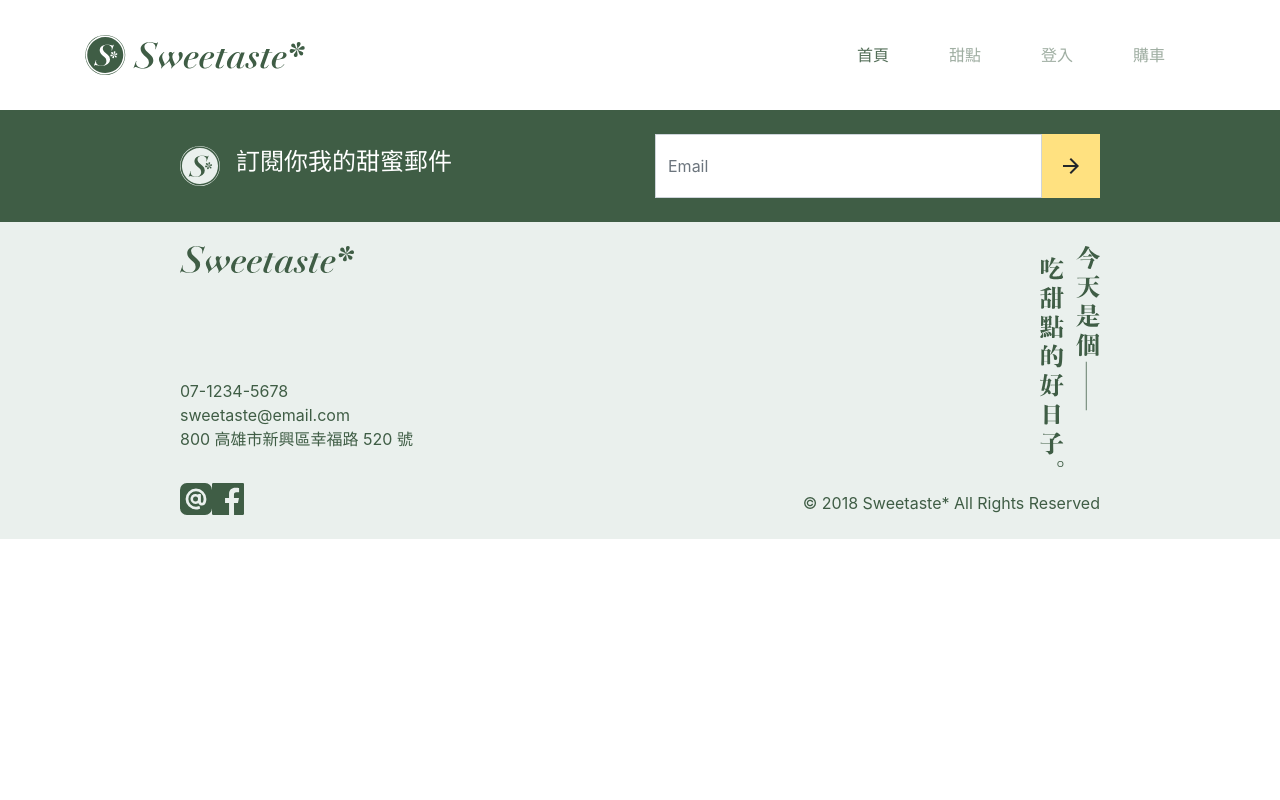
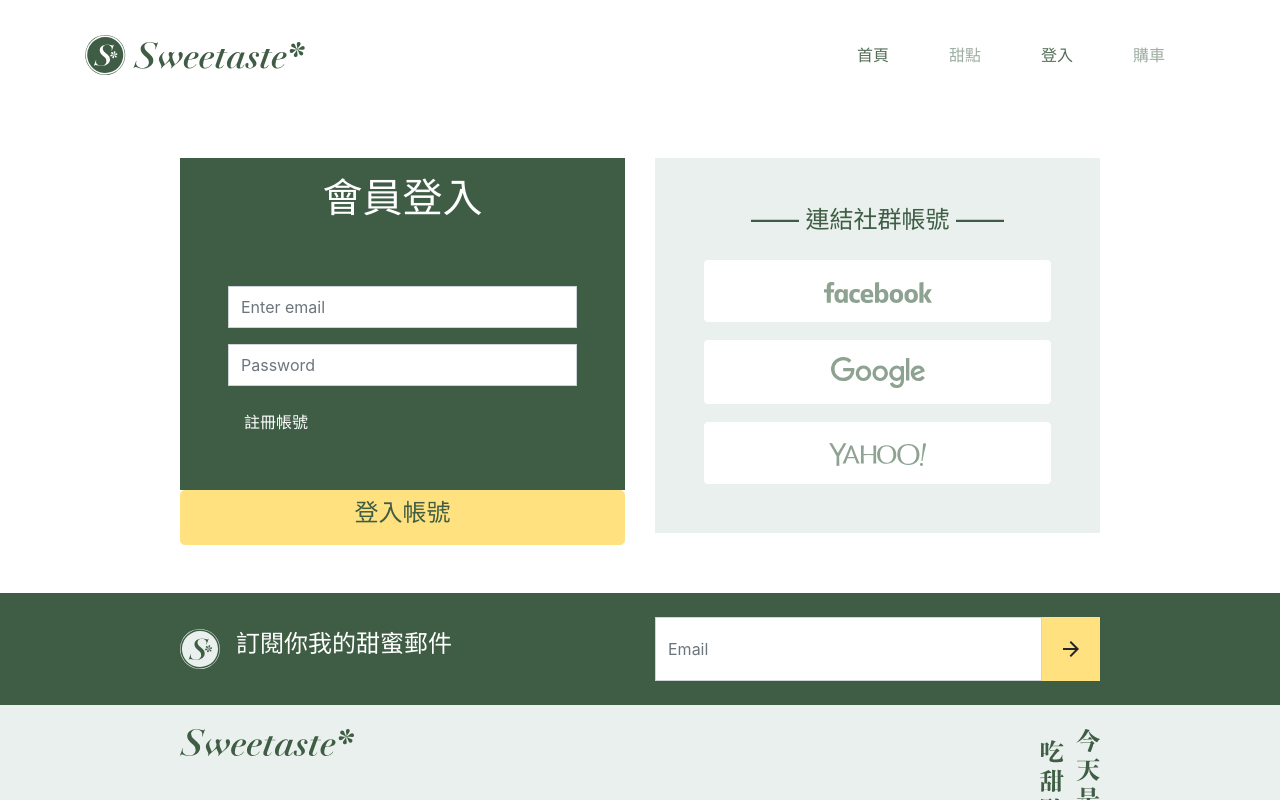
Before and after one commit to Li-Pin-Hsueh/sweet_taste, an Angular app: page /login in a window 1280 px wide. Before the commit this address led to /. Shown: the top 800 px of the page. Built offline with nearby package versions, Linux system fonts and the light colour scheme; no server answers.

Commit message:
completed login component

```diff
--- a/package.json
+++ b/package.json
@@ -19,6 +19,7 @@
     "@angular/platform-browser": "~11.0.5",
     "@angular/platform-browser-dynamic": "~11.0.5",
     "@angular/router": "~11.0.5",
+    "ngx-toastr": "^13.2.0",
     "rxjs": "~6.6.0",
     "tslib": "^2.0.0",
     "zone.js": "~0.10.2"
--- a/src/app/app-routing.module.ts
+++ b/src/app/app-routing.module.ts
@@ -4,12 +4,14 @@ import { ProductsComponent } from './products/products.component';
 import { NgModule } from '@angular/core';
 import { Routes, RouterModule } from '@angular/router'; // CLI imports router
 import { HomeComponent } from "./home/home.component";
+import { LoginComponent } from "./login/login.component";
 
 const routes: Routes = [
   { path:'', component:HomeComponent},
   { path:'products', component:ProductsComponent},
   { path:'cart', component:CartComponent},
-  { path:'register', component:RegisterComponent}
+  { path:'register', component:RegisterComponent},
+  { path:'login', component:LoginComponent},
 
 ]; // sets up routes constant where you define your routes
 
--- a/src/app/app.component.html
+++ b/src/app/app.component.html
@@ -21,7 +21,7 @@
           <a routerLink="/products" routerLinkActive="active" class="nav-link">甜點</a>
         </li>
         <li class="nav-item ">
-          <a routerLink="/register" routerLinkActive="active" class="nav-link">登入</a>
+          <a routerLink="/login" routerLinkActive="active" class="nav-link">登入</a>
         </li>
         <li class="nav-item ">
           <a routerLink="/cart" routerLinkActive="active" class="nav-link">購車</a>
--- a/src/app/app.module.ts
+++ b/src/app/app.module.ts
@@ -10,6 +10,7 @@ import { HttpClientModule } from "@angular/common/http";
 import { ProductsComponent } from './products/products.component';
 import { CartComponent } from './cart/cart.component';
 import { RegisterComponent } from './register/register.component';
+import { LoginComponent } from './login/login.component';
 
 @NgModule({
   declarations: [
@@ -17,7 +18,8 @@ import { RegisterComponent } from './register/register.component';
     HomeComponent,
     ProductsComponent,
     CartComponent,
-    RegisterComponent
+    RegisterComponent,
+    LoginComponent
   ],
   imports: [
     BrowserModule,
--- /dev/null
+++ b/src/app/login/login.component.html
@@ -0,0 +1,52 @@
+
+<section class="container my-md-5">
+  <div class="row justify-content-center">
+      <div class="col-md-10">
+          <h1 class="py-3 h1 bg-primary text-center d-block d-md-none mb-0" style="color: white;">
+              會員登入
+          </h1>
+          <div class="row flex-md-row-reverse">
+              <div class="col-md-6">
+                  <div class="bg-primary-lighter p-5">
+                      <h2 class="text-center d-none d-md-block h4">—— 連結社群帳號 ——</h2>
+                      <div class="row">
+                          <div class="my-md-3 col-4 col-md-12">
+                              <button class="btn btn-style btn-block btn-lg h-100 py-3"><img src="assets/images/ic-facebook-logotype.svg" class="img-fluid" width="108" alt=""></button>
+                          </div>
+                          <div class="mb-md-3 col-4 col-md-12">
+                              <button class="btn btn-style btn-block btn-lg py-3 h-100">
+                                  <img src="assets/images/ic-google.svg" class="img-fluid" width="94" alt="">
+                              </button>
+                          </div>
+                          <div class="col-4 col-md-12">
+                              <button class="btn btn-style btn-block btn-lg py-3 h-100">
+                                  <img src="assets/images/ic-yahoo.svg" class="img-fluid" width="97" alt="">
+                              </button>
+                          </div>
+                      </div>
+                  </div>
+              </div>
+              <div class="col-md-6">
+                  <h1 class="py-3 h1 bg-primary text-center d-none d-md-block mb-0" style="color: white;">
+                      會員登入
+                  </h1>
+                  <form class="bg-primary p-5">
+                      <div class="form-group">
+                          <input type="email" class="form-control big-input" id="email" aria-describedby="emailHelp" placeholder="Enter email" name="email" [(ngModel)]="loginUser.email" required>
+                      </div>
+                      <div class="form-group">
+                          <input type="password" class="form-control big-input" id="password" placeholder="Password" name="password" [(ngModel)]="loginUser.password" minlength="6"  required>
+                      </div>
+                      <div >
+                          <a class="nav-link text-white"  routerLink="/register" routerLinkActive="active">註冊帳號</a>
+                      </div>
+                  </form>
+                  <button class="btn btn-lg btn-block" style="background: #ffe180; border-color: #ffe180;"  >
+                      <h1 class="h4 text-center btn-green-text"><a (click)="login()">登入帳號</a></h1>
+                  </button>
+              </div>
+          </div>
+      </div>
+  </div>
+
+</section>
--- /dev/null
+++ b/src/app/login/login.component.ts
@@ -0,0 +1,63 @@
+import { Router } from '@angular/router';
+import { UserService } from './../user.service';
+import { User } from './../user';
+import { ToastrService } from 'ngx-toastr';
+import { Component, OnInit } from '@angular/core';
+
+@Component({
+  selector: 'app-login',
+  templateUrl: './login.component.html',
+  styleUrls: ['./login.component.css']
+})
+export class LoginComponent implements OnInit {
+  loginUser: User = {
+    username: String(""),
+    email: String(""),
+    password: String(""),
+  };
+
+  users: User[] = [];
+  constructor(private userService: UserService,
+    private router: Router) { }
+
+  ngOnInit(): void {
+
+    if (sessionStorage.getItem("email")) {
+      const temp = sessionStorage.getItem("email") as String;
+      this.loginUser.email = temp;
+    }
+    this.userService.getUser().subscribe(
+      response => {
+        console.dir(response);
+        this.users = response;
+        console.log(this.users);
+      }
+    )
+
+  }
+
+  login() {
+
+    console.log('current login input', this.loginUser);
+    this.userService.doLogin(this.loginUser).
+      subscribe(res => {
+
+        let data = res;
+        console.log('回傳結果', data);
+        //表示重複
+        if (data == 1) {
+          window.alert("登入成功！");
+          sessionStorage.setItem("email", String(this.loginUser.email));
+          sessionStorage.setItem("password", String(this.loginUser.password));
+          this.router.navigateByUrl("/");
+
+        }//表示可以註冊
+        else {
+          window.alert("帳號或密碼錯誤！")
+          this.loginUser.email = "";
+          this.loginUser.password = "";
+        }
+      })
+  }
+
+}
--- a/src/app/register/register.component.ts
+++ b/src/app/register/register.component.ts
@@ -38,10 +38,11 @@ export class RegisterComponent implements OnInit {
     this.userService.createUser(this.formUser).
       subscribe(res => {
 
-        this.data = res;
+        this.data = res; // return 0 means exist
         console.log('Response: ', this.data);
         //表示重複
-        if (this.data == true) {
+        if (this.data == 0) {
+          console.log("Register failed.");
           this.formUser = {
             username : '',
             email : '',
@@ -50,7 +51,7 @@ export class RegisterComponent implements OnInit {
         }//表示可以註冊
         else {
           console.log("Regist succeed.")
-          this.router.navigateByUrl("/");
+          this.router.navigateByUrl("/login");
         }
       })
   }
```
Also changed, not shown: src/app/login/login.component.css (added), 2 other files (tests, documents, lock files or other folders).
